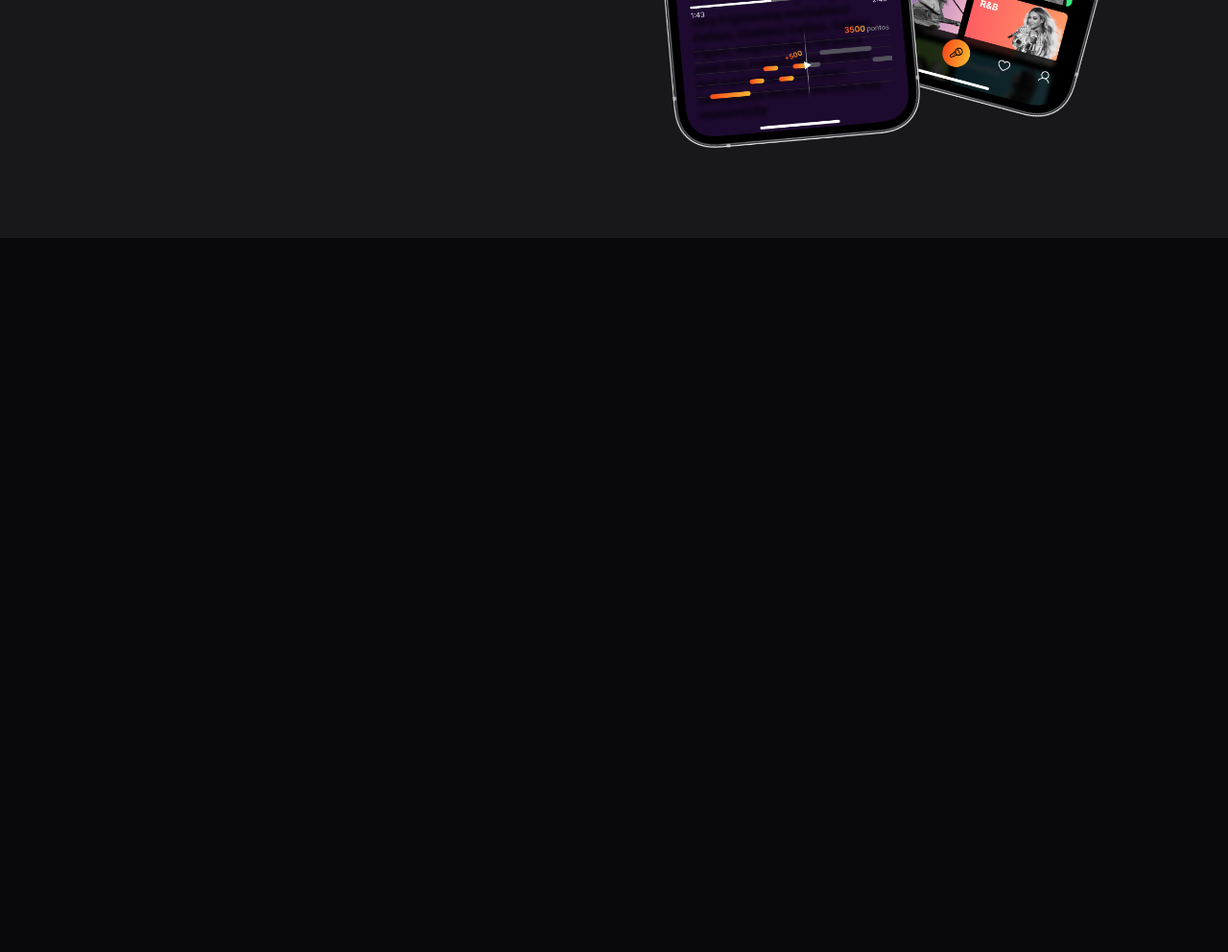
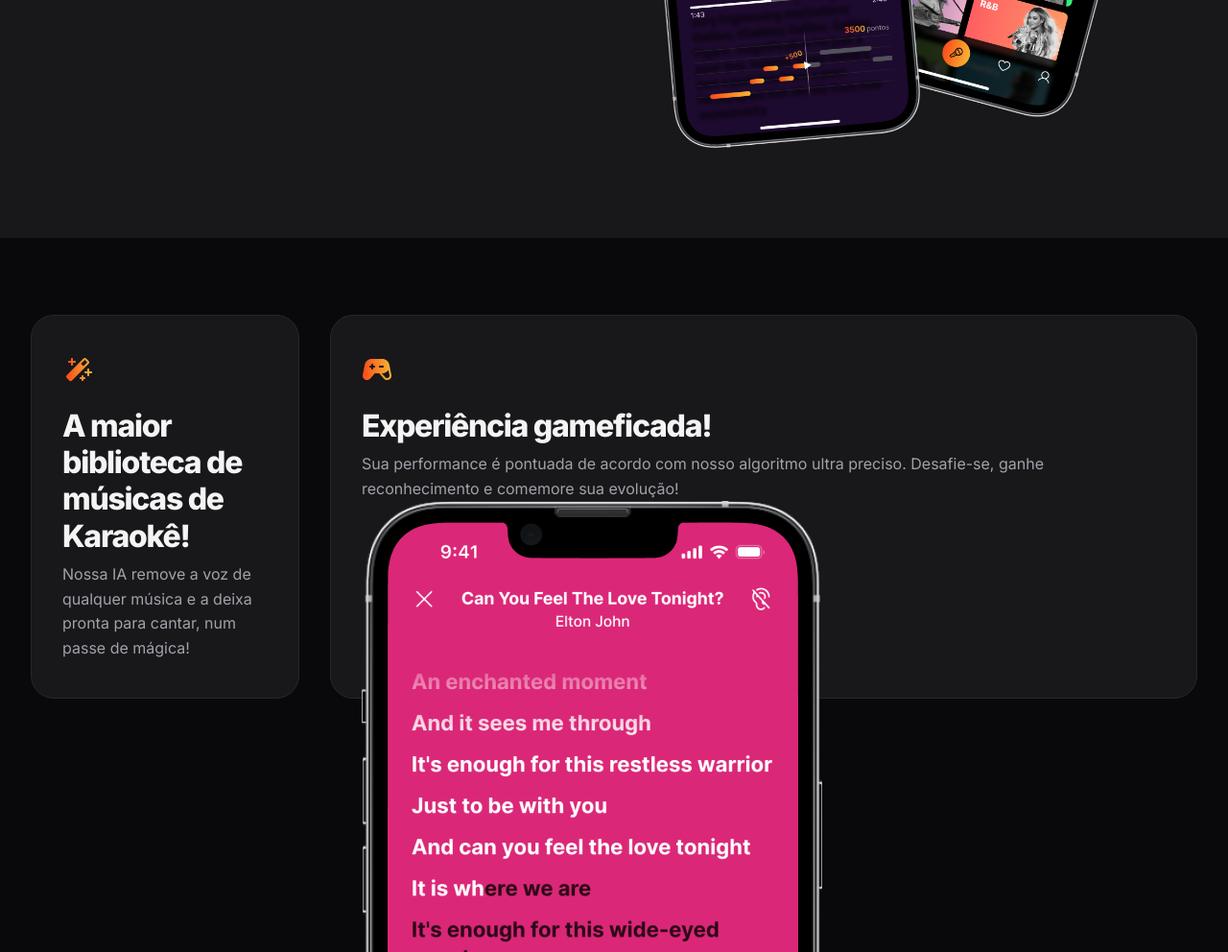
Before and after one commit to HikaroRibeiro/zingen, a plain HTML site: page index.html in a window 1280 px wide. Shown: the part 1368-2360 px from the top of the page at 96% size. Before the commit the page ends 1616 px from the top, so only its background shows below. Drawn offline with Linux system fonts and the light colour scheme.

Commit message:
✨ Seção Features
Primeira parte da seção Features com estilização.

```diff
--- a/index.html
+++ b/index.html
@@ -63,5 +63,25 @@
             </div>
         </div>
     </section>
+
+    <section id="features">
+        <div class="cards container py-xl grid gap-1.5">
+            <div class="card py-lg px-lg">
+                <img src="assets/icons/MagicWand.svg" alt="Ícone de varinha mágica">
+                <h3>A maior biblioteca de músicas de Karaokê!</h3>
+                <p>Nossa IA remove a voz de qualquer música e a deixa pronta para cantar, num passe de mágica!</p>
+            </div>
+
+            <div class="card py-lg px-lg">
+                <div>
+                    <img src="assets/icons/GameController.svg" alt="Controle de videogame">
+                    <h3>Experiência gameficada!</h3>
+                    <p>Sua performance é pontuada de acordo com nosso algoritmo ultra preciso. Desafie-se, ganhe reconhecimento e comemore sua evolução!</p>
+                </div>
+                <img class="desktop-only" src="assets/Tela 2.png" alt="Imagem de smartphone com o app Zingen">
+            </div>
+
+        </div>
+    </section>
 </body>
 </html>
--- /dev/null
+++ b/styles/cards.css
@@ -0,0 +1,9 @@
+.card {
+    background: var(--surface-color);
+    border: 1px solid var(--stroke-color);
+    border-radius: 1.5rem;
+
+    & h3 {
+        margin-top: 1rem;
+    }
+}
--- /dev/null
+++ b/styles/features.css
@@ -0,0 +1,19 @@
+#features {
+    & .cards {
+        grid-template-columns: 17.5rem 1fr 17.5rem;
+        grid-template-rows: 25rem 25rem;
+        gap: 2rem;
+    }
+
+    & .card:nth-child(1) {
+        grid-column: 1/2;
+    }
+
+    /*
+        Cada linha vertical será uma linha.
+        Abaixo o elemento irá começar na linha 2 até a linha 4.
+    */
+    & .card:nth-child(2) {
+        grid-column: 2/4;
+    }
+}
--- a/styles/index.css
+++ b/styles/index.css
@@ -7,3 +7,6 @@
 @import url(sections.css);
 @import url(index.css);
 @import url(about.css);
+@import url(cards.css);
+/* Só vai importar o estilo abaixo se a tela for maior ou igual a 80 rem.*/
+@import url(features.css) (width >= 80rem);
```
